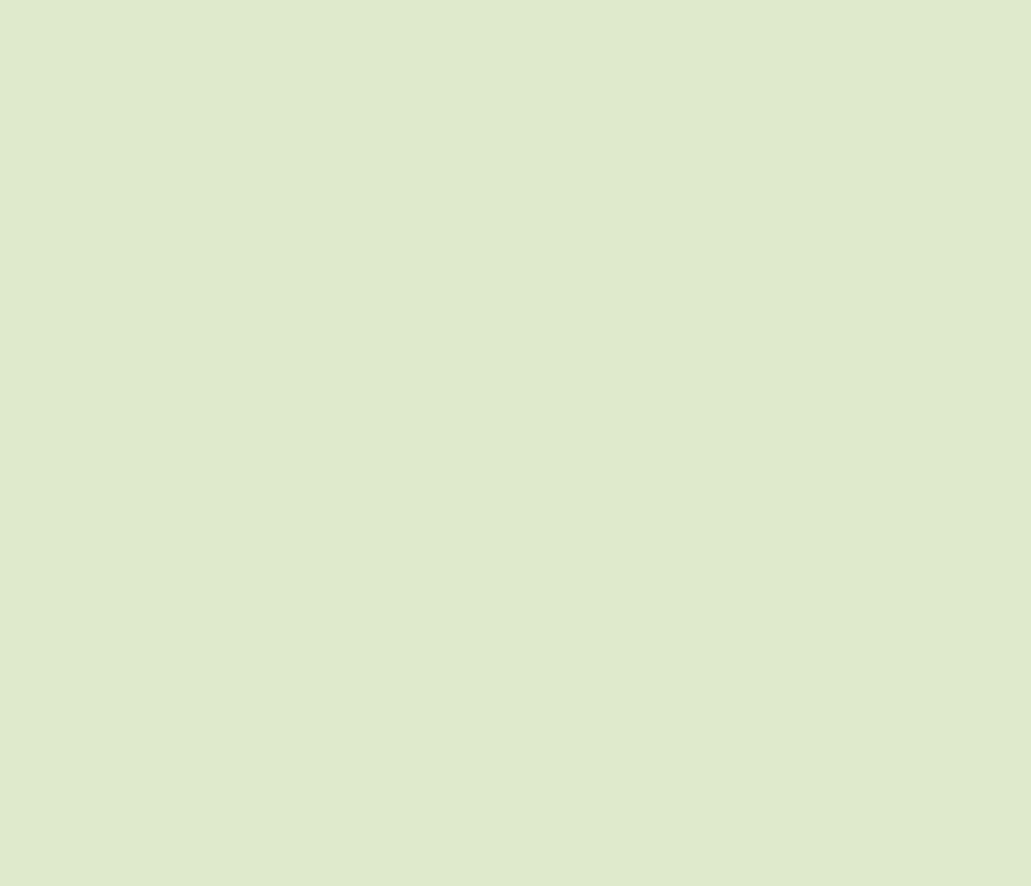
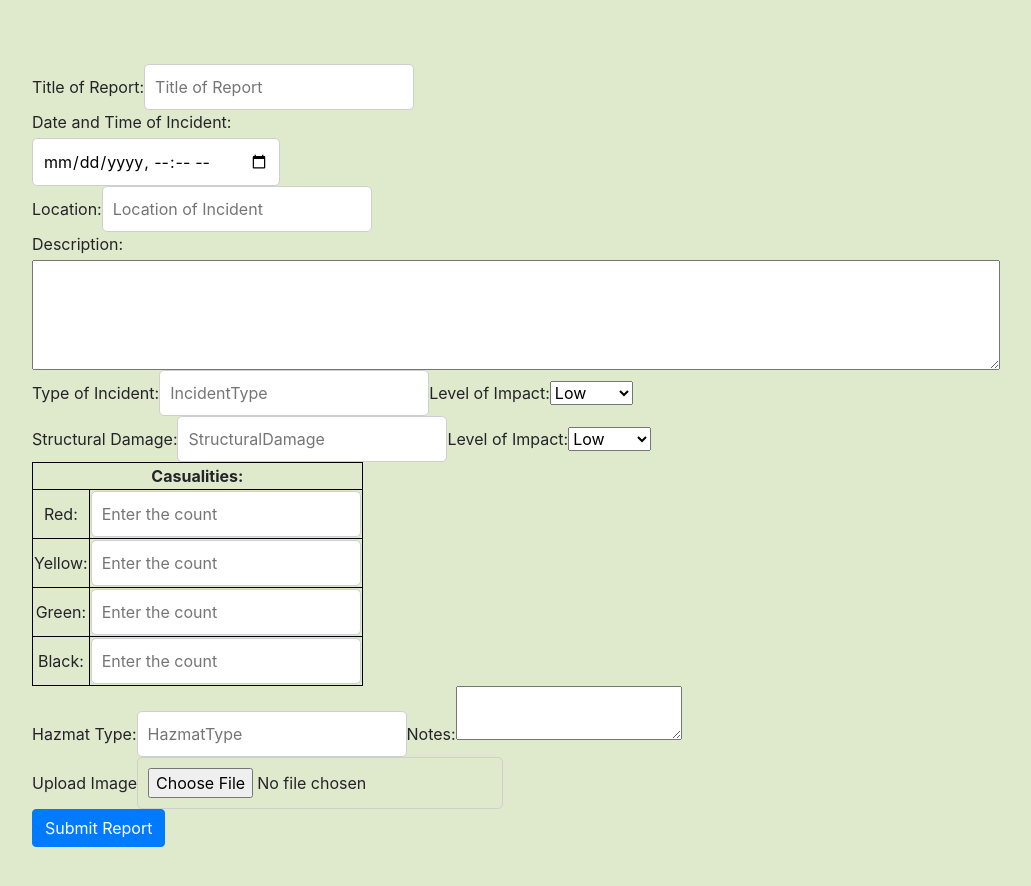
Before and after one commit to redhug/Disaster-Managemnet, a React (Create React App) app in the folder EOC/frontend/: page /submitReport in a window 1280 px wide. Shown: the top 886 px of the page, without its empty margins (32-1063 px from the left). Before the commit the page ends 800 px from the top, so only its background shows below. Built offline with nearby package versions, Linux system fonts and the light colour scheme.

Commit message:
Create submitReport Module
Signed-off-by: Anvesh <anveshrao1616@gmail.com>

```diff
--- /dev/null
+++ b/EOC/frontend/src/components/submitReport.js
@@ -0,0 +1,90 @@
+import React, { Component } from "react";
+import "../static/css/submitReport.css"
+import { Button } from "react-bootstrap";
+export default class submitReport extends Component
+{
+    constructor()
+    {
+        super();
+        this.state={
+            timeofIncident:"",
+            location:"",
+            Description:"",
+            IncidentType:""
+         };
+    }
+    handleChange(event) {
+        this.setState({value: event.target.value});
+      }
+    render()
+    {
+        return(
+            <div className="submitReport">
+                <div className="ReportTitle">
+                    <label>Title of Report:</label>
+                    <input type="text" placeholder="Title of Report"/>
+                </div>
+                <div>
+                    <label>Date and Time of Incident:</label><br/>
+                    <input type="datetime-local" name="timeofIncident" />
+                </div>
+                <div>
+                    <label name="location">Location:</label>
+                    <input type="text" name="location" placeholder="Location of Incident"/>
+                </div>
+                <div>
+                    <label name="Description:">Description:</label>
+                    <textarea className="Description">{this.state.Description}</textarea>
+                </div>
+                <label>Type of Incident:</label>
+                <input type="text" name="IncidentType" placeholder="IncidentType" />
+                <label>
+                 Level of Impact:
+                <select>
+                <option value="Low">Low</option>
+                <option value="Medium">Medium</option>
+                <option value="High">High</option>
+                </select>
+                </label><br/>
+                <label>Structural Damage:</label>
+                <input type="text" name="StructuralDamage" placeholder="StructuralDamage" />
+                Level of Impact:
+                <select>
+                <option value="Low">Low</option>
+                <option value="Medium">Medium</option>
+                <option value="High">High</option>
+                </select><br/>
+                <aside>
+                    <table>
+                        <th colSpan="2">Casualities:</th>
+                        <tr>
+                            <td>Red:</td>
+                            <td><input type="number" name="Red" placeholder="Enter the count"/></td>
+                        </tr>
+                        <tr>
+                            <td>Yellow:</td>
+                            <td><input type="number" name="Yellow" placeholder="Enter the count"/></td>
+                        </tr>
+                        <tr>
+                            <td>Green:</td>
+                            <td><input type="number" name="Green" placeholder="Enter the count"/></td>
+                        </tr>
+                        <tr>
+                            <td>Black:</td>
+                            <td><input type="number" name="Black" placeholder="Enter the count"/></td>
+                        </tr>
+                    </table>
+                </aside>
+                <label>Hazmat Type:</label>
+                <input type="text" name="HazmatType" placeholder="HazmatType" />
+                <label name="Notes:">Notes:</label>
+                    <textarea className="Notes"/><br/>
+                <label>Upload Image</label>
+                <input type="file" name="image" accept="image/*"/><br/>
+                <Button type="submit" name="Submit Report">
+                    Submit Report
+                </Button>
+            </div>
+        );
+    }
+}
--- a/EOC/frontend/src/routes.js
+++ b/EOC/frontend/src/routes.js
@@ -6,7 +6,7 @@ import Signup from "./components/Signup";
 import ForgotPassword from "./components/forgotPassword"
 import IncidentLists from "./components/incident-list.component"
 import openIncident from "./components/openIncident";
-
+import submitReport from "./components/submitReport";
 export default () =>
 <BrowserRouter>
   <Switch>
@@ -16,5 +16,6 @@ export default () =>
     <Route path="/forgotPassword" exact component={ForgotPassword} />
     <Route path="/incidentsList" exact component={IncidentLists} />
     <Route path="/openIncident" exact component={openIncident} />
+    <Route path="/submitReport" exact component={submitReport} />
   </Switch>
   </BrowserRouter>;
--- /dev/null
+++ b/EOC/frontend/src/static/css/submitReport.css
@@ -0,0 +1,19 @@
+.Description
+{
+    width: 84%;
+    padding-bottom: 5%;
+    display: block;
+}
+table,th,td{
+    border: 1px solid black;
+    border-collapse: collapse;
+    text-align: center;
+}
+.submitReport
+{
+    padding: 5%;
+}
+.ReportTitle
+{
+    margin-right:1%;
+}
```
